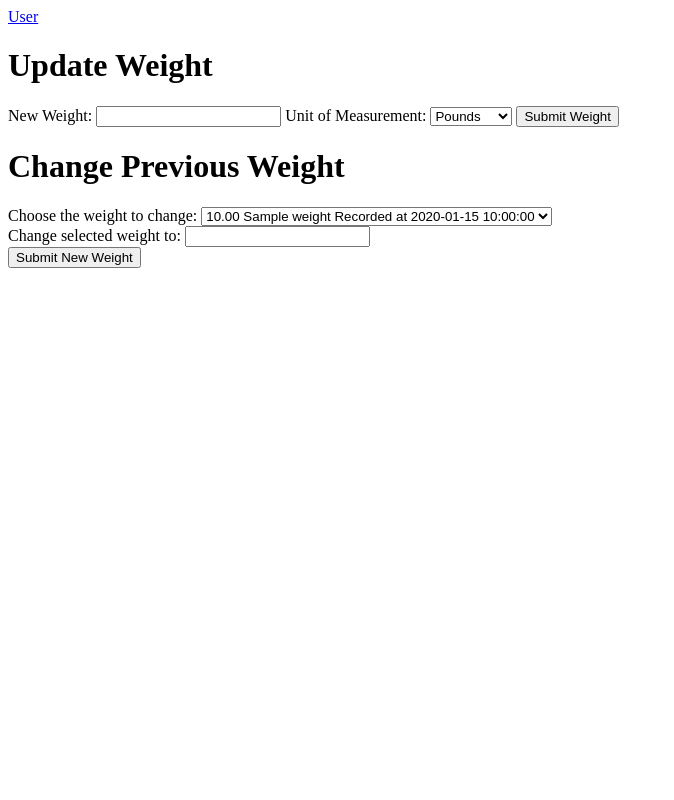
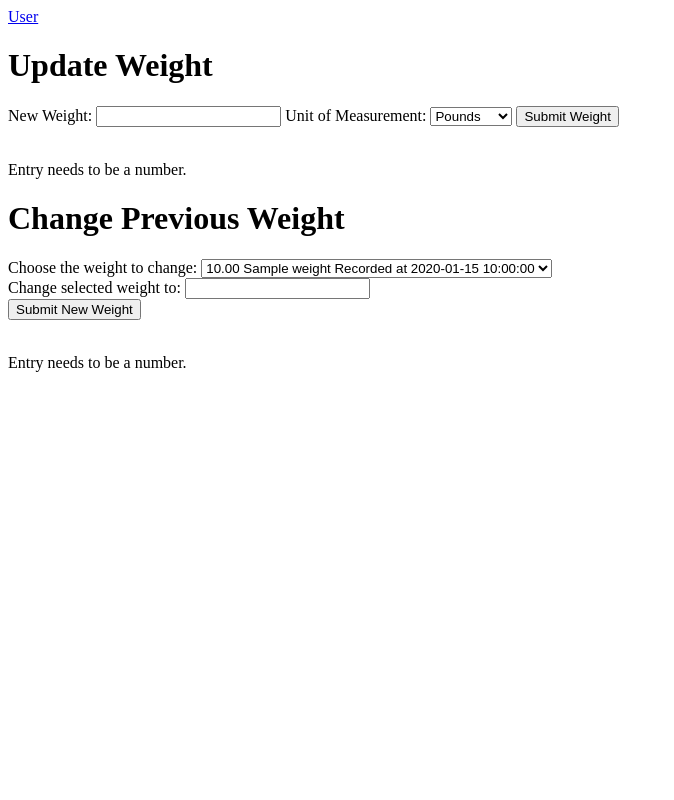
Before and after one commit to daeclerck/FTFinal, a PHP site: page /Weight/weight.php in a window 1280 px wide. Shown: the whole page, without its empty margins (0-674 px from the left). Run offline with PHP 8.4, Linux system fonts and the light colour scheme; the visitor is signed in with stand-in values (Sample User, id 1); tables that the repository leaves empty hold one stand-in row (values such as "Sample post").

Commit message:
number checks for weight

```diff
--- a/Weight/weight.php
+++ b/Weight/weight.php
@@ -41,6 +41,8 @@
         AddWeight($_SESSION['AccountID'], $CurrentDate, $_POST['UnitMeasure'], $_POST['Weight']);
         echo "Weight added to " . $_SESSION['UserName'] . "'s account<br>";
         PrintWeight($_SESSION['AccountID']);
+    } else {
+        echo "<br>Entry needs to be a number.";
     }
 ?>
 
@@ -70,6 +72,8 @@
         echo "Weight updated succesfully!";
         echo "<br>";
         PrintWeight($_SESSION['AccountID']);
+    } else {
+        echo "<br>Entry needs to be a number.";
     }
 ?>
 </body>
```
